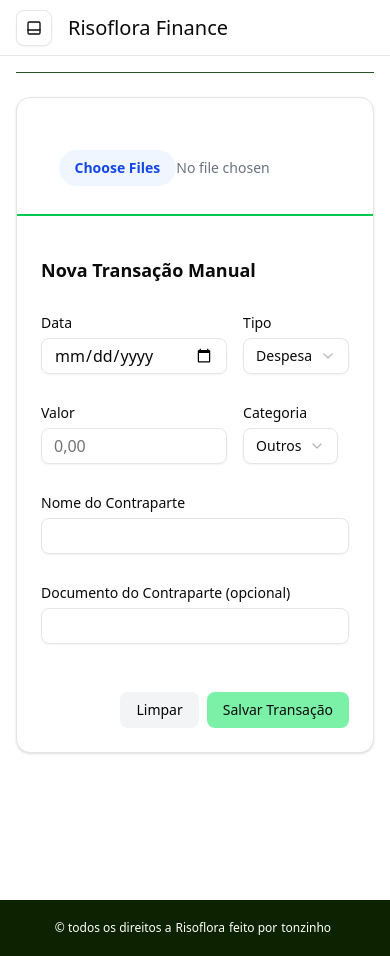
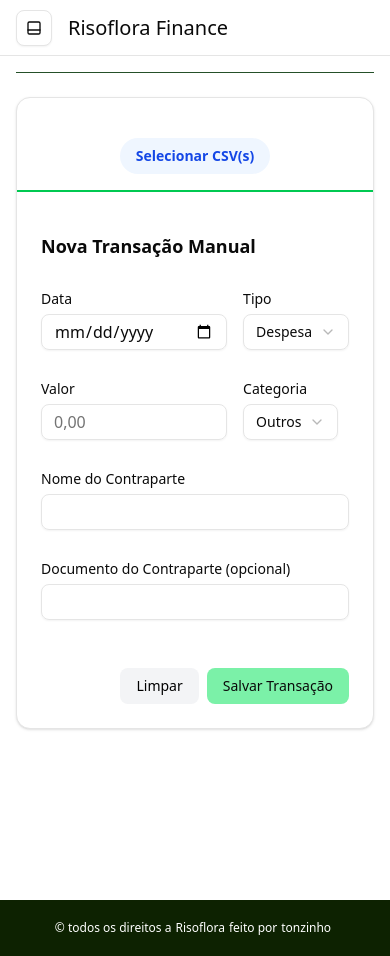
Before and after one commit to TonAlmeida/finance-dashboard, a Next.js app: page /data in a window 390 px wide. Built offline with nearby package versions, Linux system fonts and the light colour scheme.

Commit message:
fixing file upload for mobile

```diff
--- a/src/components/FileUpload/index.tsx
+++ b/src/components/FileUpload/index.tsx
@@ -1,6 +1,8 @@
-import { useState } from 'react';
-import { CsvProcessor } from '@/utils/CsvProcessor';
-import { TransactionData } from '@/types/TransactionData';
+"use client";
+
+import React, { useRef, useState } from "react";
+import { CsvProcessor } from "@/utils/CsvProcessor";
+import { TransactionData } from "@/types/TransactionData";
 
 interface FileUploadProps {
   transactions: TransactionData[];
@@ -10,47 +12,70 @@ interface FileUploadProps {
 
 export default function FileUpload({ transactions, setTransactions, onSucess }: FileUploadProps) {
   const [isProcessing, setIsProcessing] = useState(false);
+  const inputRef = useRef<HTMLInputElement | null>(null);
+  const [debugMode, setDebugMode] = useState(false);
 
   const handleFileChange = async (event: React.ChangeEvent<HTMLInputElement>) => {
     const files = event.target.files;
+    console.log("[FileUpload] onChange files:", files);
     if (!files || files.length === 0) return;
 
     setIsProcessing(true);
 
     try {
       const fileArray = Array.from(files);
+      console.log("[FileUpload] selected file names:", fileArray.map(f => f.name));
+
       const transactionsFromCsv = await CsvProcessor.processData(fileArray);
 
-      //checking if has duplicated items in the data
-      const transactionsSetIDs = new Set(transactions.map(i => i.id));
-      const newItems = transactionsFromCsv.filter(item => !transactionsSetIDs.has(item.id));
+      const transactionsSetIDs = new Set(transactions.map((i) => i.id));
+      const newItems = transactionsFromCsv.filter((item) => !transactionsSetIDs.has(item.id));
 
       setTransactions([...transactions, ...newItems]);
 
       onSucess?.();
     } catch (erro) {
-      console.log('Erro ao processar arquivos', erro);
+      console.log("Erro ao processar arquivos", erro);
     } finally {
       setIsProcessing(false);
     }
   };
 
+  const handleButtonClick = () => {
+    if (!inputRef.current) return;
+
+    try {
+      inputRef.current.value = "";
+      inputRef.current.click();
+    } catch (e) {
+      console.warn("[FileUpload] programmatic click falhou:", e);
+    }
+  };
+
   return (
     <div className="flex justify-around items-center border-b-2 border-green-500 mb-4 py-4">
-        <h3 className='hidden sm:block'>Importar arquivos CSVs</h3>
+      <h3 className="hidden sm:block">Importar arquivos CSVs</h3>
+
+      <button
+        type="button"
+        aria-label="Selecionar CSVs"
+        onClick={handleButtonClick}
+        disabled={isProcessing}
+        className="relative z-10 cursor-pointer bg-blue-50 text-blue-700 px-4 py-2 rounded-full font-semibold hover:bg-blue-100 text-sm"
+      >
+        {isProcessing ? "Processando..." : "Selecionar CSV(s)"}
+      </button>
+
       <input
-          id='mainInput'
+        ref={inputRef}
+        id="mainInput"
         type="file"
-          accept=".csv"
+        accept={debugMode ? "*/*" : "text/csv,.csv,application/vnd.ms-excel"}
         multiple
         onChange={handleFileChange}
         disabled={isProcessing}
-          style={{ appearance: 'none' }}
-          className="text-sm p-3 text-gray-500 file:mr-0 file:py-2 file:px-4 file:rounded-full file:border-0 file:text-sm file:font-semibold file:bg-blue-50 file:text-blue-700 hover:file:bg-blue-100"
+        className="absolute opacity-0 pointer-events-none"
       />
-        {isProcessing && (
-          <p className="mt-2 text-sm text-gray-600">Processando arquivos...</p>
-        )}
     </div>
   );
 }
--- a/src/components/transactions/index.tsx
+++ b/src/components/transactions/index.tsx
@@ -73,12 +73,15 @@ export default function Transactions() {
 
   return (
     <section className="flex-1 p-4 bg-white shadow rounded-md">
-      <div className="flex flex-wrap justify-between mb-3 gap-2">
+
+      {/* ----------- FILTROS ----------- */}
+      <div className="flex flex-col sm:flex-row sm:justify-between mb-3 gap-3">
         <div className="flex items-center gap-2">
           <Filter size={18} />
           <h2 className="font-semibold text-gray-700">Transações</h2>
         </div>
-        <div className="flex gap-2">
+
+        <div className="flex flex-col sm:flex-row gap-2">
           <Select value={categoryFilter} onValueChange={setCategoryFilter}>
             <SelectTrigger className="w-[140px] text-sm">
               <SelectValue placeholder="Categoria" />
@@ -90,6 +93,7 @@ export default function Transactions() {
               ))}
             </SelectContent>
           </Select>
+
           <div className="relative">
             <Search size={16} className="absolute left-2 top-2 text-gray-400" />
             <Input
@@ -102,17 +106,18 @@ export default function Transactions() {
         </div>
       </div>
 
-      <div className="overflow-x-auto">
-        <table className="w-full text-sm border-collapse">
+      {/* ----------- TABELA ----------- */}
+      <div className="w-full overflow-x-auto overflow-y-hidden">
+        <table className="w-full text-sm border-collapse min-w-[600px]">
           <thead>
             <tr className="border-b text-left">
               {["date", "description", "category", "value"].map((field) => (
                 <th
                   key={field}
-                  className="p-2 cursor-pointer font-semibold back"
+                  className="p-2 cursor-pointer font-semibold"
                   onClick={() => toggleSort(field as SortField)}
                 >
-                  <div className="flex items-center gap-1">
+                  <div className="flex items-center gap-1 whitespace-nowrap">
                     {field === "date" && "Data"}
                     {field === "description" && "Descrição"}
                     {field === "category" && "Categoria"}
@@ -122,18 +127,27 @@ export default function Transactions() {
                   </div>
                 </th>
               ))}
-              <th className="p-2 text-right back">Editar</th>
+              <th className="p-2 text-right">Editar</th>
             </tr>
           </thead>
+
           <tbody>
             {sorted.map((t) => (
               <tr key={t.id} className="border-b hover:bg-gray-50 transition cursor-pointer">
-                <td className="p-2 whitespace-nowrap">{new Date(t.date).toLocaleDateString("pt-BR")}</td>
-                <td className="p-2">{t.description}</td>
+                <td className="p-2 whitespace-nowrap">
+                  {new Date(t.date).toLocaleDateString("pt-BR")}
+                </td>
+
+                <td className="p-2 max-w-[200px] truncate">
+                  {t.description}
+                </td>
+
                 <td className="p-2">{t.category}</td>
+
                 <td className={`p-2 text-right font-semibold ${t.value >= 0 ? "text-green-600" : "text-red-600"}`}>
                   {formatValue(t.value)}
                 </td>
+
                 <td className="p-2 text-right">
                   <Button className="cursor-pointer" size="sm" variant="ghost" onClick={() => setEditing({ ...t })}>
                     <Pencil size={14} />
@@ -145,13 +159,13 @@ export default function Transactions() {
         </table>
       </div>
 
-      {/* Modal de Edição */}
+      {/* ----------- MODAL ----------- */}
       <Dialog open={!!editing} onOpenChange={() => setEditing(null)}>
         <DialogContent>
           <DialogHeader>
             <DialogTitle>Editar Transação</DialogTitle>
             <DialogDescription>
-              Atualize as informações da transação e clique em “Salvar” para confirmar.
+              Atualize as informações da transação e clique em “Salvar”.
             </DialogDescription>
           </DialogHeader>
 
@@ -167,6 +181,7 @@ export default function Transactions() {
                   }
                 />
               </div>
+
               <div>
                 <Label>Descrição</Label>
                 <Input
@@ -176,6 +191,7 @@ export default function Transactions() {
                   }
                 />
               </div>
+
               <div>
                 <Label>Categoria</Label>
                 <Select
@@ -189,14 +205,13 @@ export default function Transactions() {
                   </SelectTrigger>
                   <SelectContent>
                     {categories.map((cat) => (
-                      <SelectItem key={cat} value={cat}>
-                        {cat}
-                      </SelectItem>
+                      <SelectItem key={cat} value={cat}>{cat}</SelectItem>
                     ))}
                     <SelectItem value="Outros">Outros</SelectItem>
                   </SelectContent>
                 </Select>
               </div>
+
               <div>
                 <Label>Valor</Label>
                 <Input
@@ -219,6 +234,7 @@ export default function Transactions() {
           </DialogFooter>
         </DialogContent>
       </Dialog>
+
     </section>
   );
 }
--- a/src/utils/CsvProcessor.ts
+++ b/src/utils/CsvProcessor.ts
@@ -1,4 +1,3 @@
-
 import { TransactionData } from "@/types/TransactionData";
 import { expensesCategories, incomeCategories } from "@/utils/categoriesList";
 
@@ -105,7 +104,7 @@ export class CsvProcessor {
                 category,
                 numberOfTransactions: data.length,
 
-                type: (+normalized["valor"] > 0) ? "income" : "expense",
+                type,
                 counterpartName,
                 counterpartDocument,
             };
```
Lines whose indentation alone changed are shown as unchanged.
